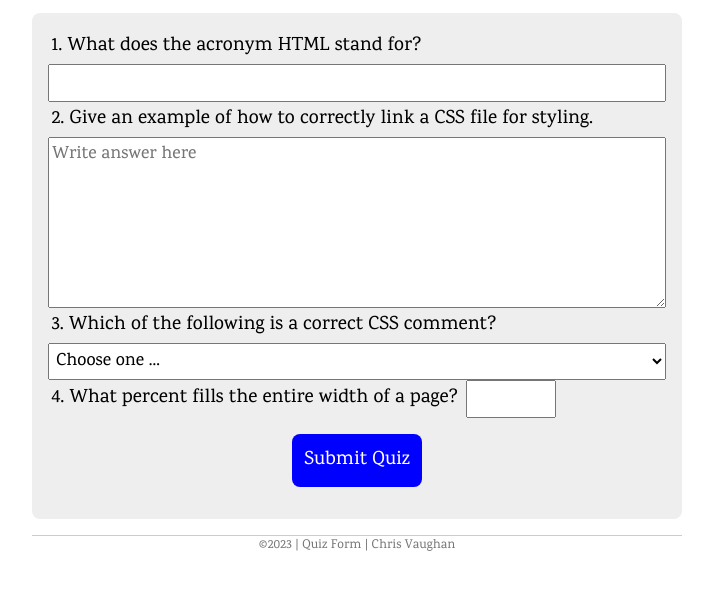
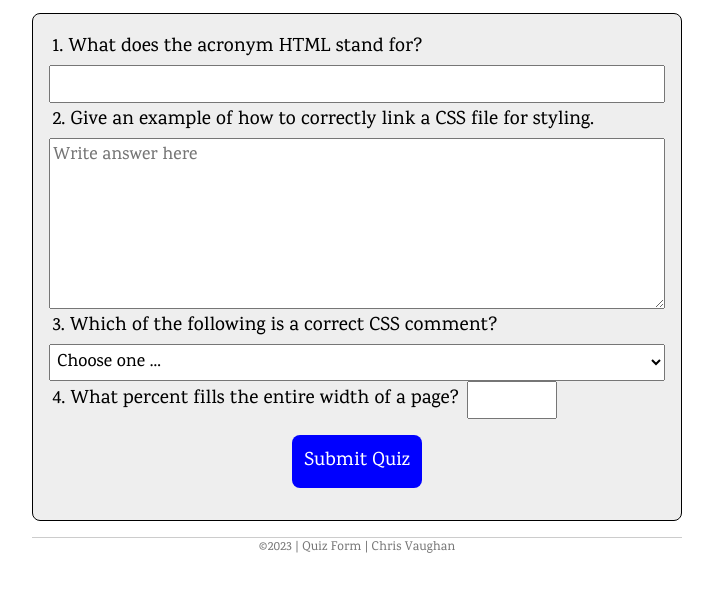
Before and after one commit to wcvaughan/wdd130, a plain HTML site: page quiz.html in a window 1280 px wide. Shown: the part 55-646 px from the top of the page, without its empty margins (283-996 px from the left). Drawn offline with Linux system fonts and the light colour scheme.

Commit message:
minor fix

```diff
--- a/styles/quiz.css
+++ b/styles/quiz.css
@@ -29,7 +29,7 @@ form {
     width: 650px;
     margin: 0 auto;
     padding: 1rem;
-    border: 1px solid rgba(0, 0, 0, 0, 1);
+    border: 1px solid rgba(0, 0, 0, 1);
     border-radius: 0.5rem;
     background-color: #eee;
     display: grid;
--- a/week05/styles/poll-form.css
+++ b/week05/styles/poll-form.css
@@ -30,7 +30,7 @@ form {
     width: 650px;
     margin: 0 auto;
     padding: 1rem;
-    border: 1px solid rgba(0, 0, 0, 0,1);
+    border: 1px solid rgba(0, 0, 0, 1);
     border-radius: 0.5rem;
     background-color: #eee;
     display: grid;
```
